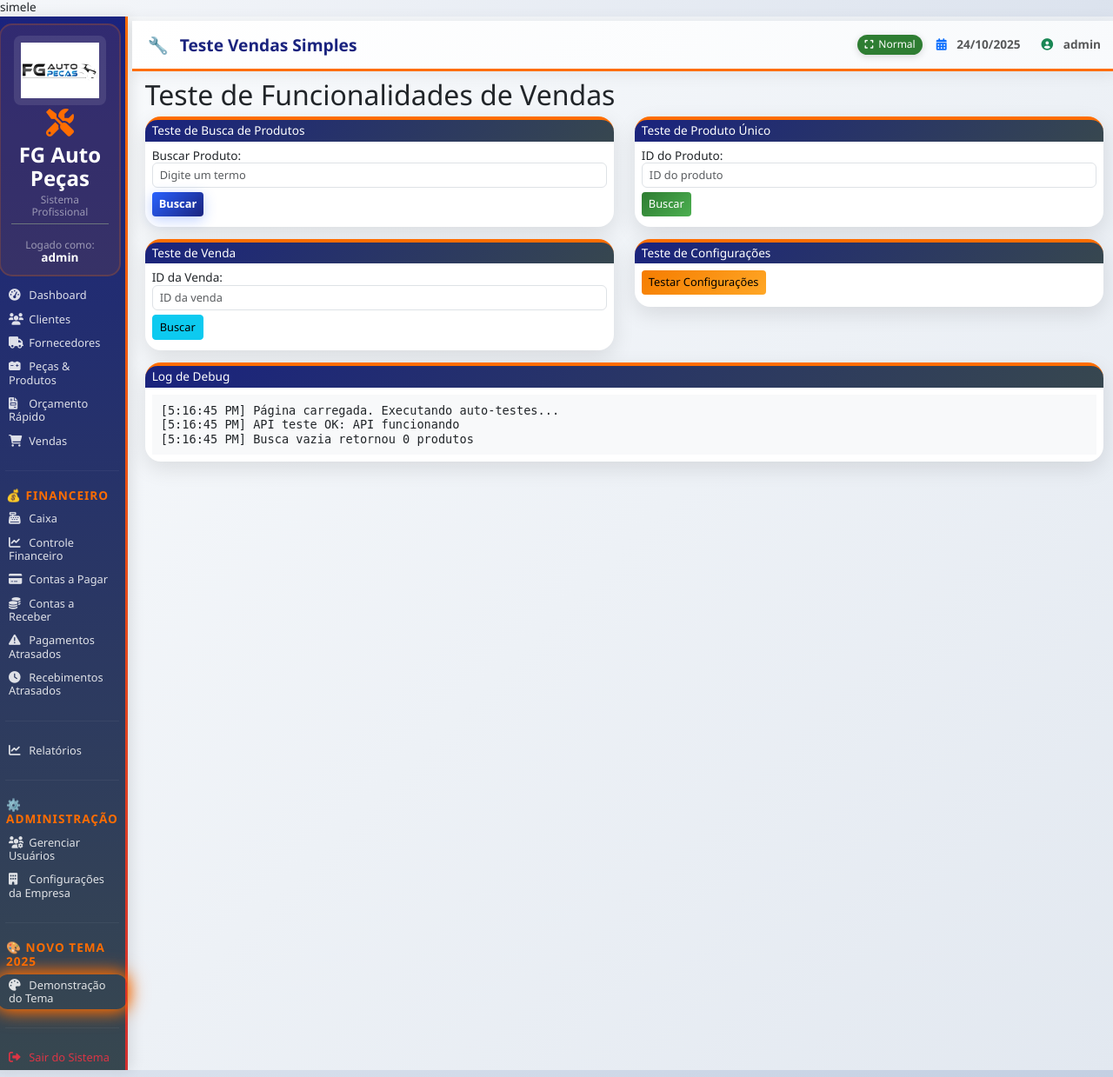
After one commit to Iltonns/J-Auto-Pe-as, a Flask app: page /teste-vendas-simples in a window 1280 px wide. The commit adds this page. Shown: the whole page at 87% size. Run offline with Flask 3, Linux system fonts and the light colour scheme; a user stored in the database is signed in; data comes from the database, SQL or seed files in the repository; data that the repository does not hold is empty; parts of the project's set-up code (start-up, migrations or seed data) failed here and were passed over.

Commit message:
Resolvendo Bugs

```diff
--- a/app.py
+++ b/app.py
@@ -711,6 +711,24 @@ def teste_desconto():
 def teste_busca():
     return render_template('teste_busca.html')
 
+# Rota de teste para debug de vendas
+@app.route('/teste-vendas-debug')
+@login_required
+def teste_vendas_debug():
+    return render_template('teste_vendas_debug.html')
+
+# Rota de teste simples para vendas
+@app.route('/teste-vendas-simples')
+@login_required
+def teste_vendas_simples():
+    return render_template('teste_vendas_simples.html')
+
+# Rota de teste direto
+@app.route('/teste-direto')
+@login_required
+def teste_direto():
+    return render_template('teste_direto.html')
+
 @app.route('/api/test')
 def api_test():
     return jsonify({"status": "ok", "message": "API funcionando"})
@@ -1033,6 +1051,7 @@ def api_venda(venda_id):
             'cliente_nome': venda.get('cliente_nome'),
             'forma_pagamento': venda['forma_pagamento'],
             'total': float(venda['total']),
+            'desconto': float(venda.get('desconto', 0)),
             'valor_pago': float(venda.get('valor_pago', 0)),
             'troco': float(venda.get('troco', 0)),
             'created_at': venda['created_at'].isoformat() if hasattr(venda['created_at'], 'isoformat') else str(venda['created_at']),
--- /dev/null
+++ b/templates/teste_vendas_simples.html
@@ -0,0 +1,266 @@
+{% extends "base.html" %}
+
+{% block title %}Teste Vendas Simples{% endblock %}
+{% block page_title %}Teste Vendas Simples{% endblock %}
+
+{% block content %}
+<div class="container">
+    <h2>Teste de Funcionalidades de Vendas</h2>
+
+    <div class="row">
+        <div class="col-md-6">
+            <div class="card">
+                <div class="card-header">
+                    <h5>Teste de Busca de Produtos</h5>
+                </div>
+                <div class="card-body">
+                    <div class="mb-3">
+                        <label>Buscar Produto:</label>
+                        <input type="text" id="buscaSimples" class="form-control" placeholder="Digite um termo">
+                        <button class="btn btn-primary mt-2" onclick="testarBuscaSimples()">Buscar</button>
+                    </div>
+                    <div id="resultadoSimples"></div>
+                </div>
+            </div>
+        </div>
+
+        <div class="col-md-6">
+            <div class="card">
+                <div class="card-header">
+                    <h5>Teste de Produto Único</h5>
+                </div>
+                <div class="card-body">
+                    <div class="mb-3">
+                        <label>ID do Produto:</label>
+                        <input type="text" id="produtoId" class="form-control" placeholder="ID do produto">
+                        <button class="btn btn-success mt-2" onclick="testarProdutoUnico()">Buscar</button>
+                    </div>
+                    <div id="resultadoProduto"></div>
+                </div>
+            </div>
+        </div>
+    </div>
+
+    <div class="row mt-4">
+        <div class="col-md-6">
+            <div class="card">
+                <div class="card-header">
+                    <h5>Teste de Venda</h5>
+                </div>
+                <div class="card-body">
+                    <div class="mb-3">
+                        <label>ID da Venda:</label>
+                        <input type="text" id="vendaId" class="form-control" placeholder="ID da venda">
+                        <button class="btn btn-info mt-2" onclick="testarVenda()">Buscar</button>
+                    </div>
+                    <div id="resultadoVenda"></div>
+                </div>
+            </div>
+        </div>
+
+        <div class="col-md-6">
+            <div class="card">
+                <div class="card-header">
+                    <h5>Teste de Configurações</h5>
+                </div>
+                <div class="card-body">
+                    <button class="btn btn-warning" onclick="testarConfiguracoes()">Testar Configurações</button>
+                    <div id="resultadoConfig" class="mt-3"></div>
+                </div>
+            </div>
+        </div>
+    </div>
+
+    <div class="row mt-4">
+        <div class="col-12">
+            <div class="card">
+                <div class="card-header">
+                    <h5>Log de Debug</h5>
+                </div>
+                <div class="card-body">
+                    <div id="logDebug" style="background: #f8f9fa; padding: 10px; font-family: monospace; white-space: pre-wrap; max-height: 400px; overflow-y: auto;"></div>
+                </div>
+            </div>
+        </div>
+    </div>
+</div>
+
+<script>
+function log(message) {
+    const now = new Date().toLocaleTimeString();
+    document.getElementById('logDebug').innerHTML += `[${now}] ${message}\n`;
+    console.log(message);
+}
+
+function testarBuscaSimples() {
+    const termo = document.getElementById('buscaSimples').value.trim();
+    if (!termo) {
+        alert('Digite um termo para buscar');
+        return;
+    }
+
+    log(`Iniciando busca por: "${termo}"`);
+
+    fetch(`/api/produtos/buscar?q=${encodeURIComponent(termo)}`)
+        .then(response => {
+            log(`Status da resposta: ${response.status}`);
+            if (!response.ok) {
+                throw new Error(`HTTP ${response.status}`);
+            }
+            return response.json();
+        })
+        .then(data => {
+            log(`Dados recebidos: ${data.length} produtos`);
+            document.getElementById('resultadoSimples').innerHTML = `
+                <div class="alert alert-success">
+                    <strong>Encontrados ${data.length} produtos:</strong>
+                    ${data.slice(0, 5).map(p => `<br>• ${p.nome} - R$ ${p.preco.toFixed(2)}`).join('')}
+                    ${data.length > 5 ? '<br>...' : ''}
+                </div>
+            `;
+        })
+        .catch(error => {
+            log(`Erro na busca: ${error.message}`);
+            document.getElementById('resultadoSimples').innerHTML = `
+                <div class="alert alert-danger">Erro: ${error.message}</div>
+            `;
+        });
+}
+
+function testarProdutoUnico() {
+    const id = document.getElementById('produtoId').value.trim();
+    if (!id) {
+        alert('Digite um ID de produto');
+        return;
+    }
+
+    log(`Buscando produto ID: ${id}`);
+
+    fetch(`/api/produto/${encodeURIComponent(id)}`)
+        .then(response => {
+            log(`Status da resposta: ${response.status}`);
+            return response.json();
+        })
+        .then(data => {
+            if (data.error) {
+                log(`Produto não encontrado: ${data.error}`);
+                document.getElementById('resultadoProduto').innerHTML = `
+                    <div class="alert alert-warning">${data.error}</div>
+                `;
+            } else {
+                log(`Produto encontrado: ${data.nome}`);
+                document.getElementById('resultadoProduto').innerHTML = `
+                    <div class="alert alert-success">
+                        <strong>${data.nome}</strong><br>
+                        Preço: R$ ${data.preco.toFixed(2)}<br>
+                        Estoque: ${data.estoque}
+                    </div>
+                `;
+            }
+        })
+        .catch(error => {
+            log(`Erro: ${error.message}`);
+            document.getElementById('resultadoProduto').innerHTML = `
+                <div class="alert alert-danger">Erro: ${error.message}</div>
+            `;
+        });
+}
+
+function testarVenda() {
+    const id = document.getElementById('vendaId').value.trim();
+    if (!id) {
+        alert('Digite um ID de venda');
+        return;
+    }
+
+    log(`Buscando venda ID: ${id}`);
+
+    fetch(`/api/venda/${id}`)
+        .then(response => {
+            log(`Status da resposta: ${response.status}`);
+            return response.json();
+        })
+        .then(data => {
+            if (data.error) {
+                log(`Venda não encontrada: ${data.error}`);
+                document.getElementById('resultadoVenda').innerHTML = `
+                    <div class="alert alert-warning">${data.error}</div>
+                `;
+            } else {
+                log(`Venda encontrada: #${data.id}`);
+                document.getElementById('resultadoVenda').innerHTML = `
+                    <div class="alert alert-success">
+                        <strong>Venda #${data.id}</strong><br>
+                        Cliente: ${data.cliente_nome || 'Cliente Avulso'}<br>
+                        Total: R$ ${data.total.toFixed(2)}<br>
+                        Forma de Pagamento: ${data.forma_pagamento}
+                    </div>
+                `;
+            }
+        })
+        .catch(error => {
+            log(`Erro: ${error.message}`);
+            document.getElementById('resultadoVenda').innerHTML = `
+                <div class="alert alert-danger">Erro: ${error.message}</div>
+            `;
+        });
+}
+
+function testarConfiguracoes() {
+    log('Buscando configurações da empresa');
+
+    fetch('/api/configuracoes-empresa')
+        .then(response => {
+            log(`Status da resposta: ${response.status}`);
+            return response.json();
+        })
+        .then(data => {
+            if (data.error) {
+                log(`Erro nas configurações: ${data.error}`);
+                document.getElementById('resultadoConfig').innerHTML = `
+                    <div class="alert alert-warning">${data.error}</div>
+                `;
+            } else {
+                log('Configurações carregadas com sucesso');
+                document.getElementById('resultadoConfig').innerHTML = `
+                    <div class="alert alert-success">
+                        <strong>Empresa:</strong> ${data.nome_empresa || 'Não configurado'}<br>
+                        <strong>Telefone:</strong> ${data.telefone || 'Não configurado'}
+                    </div>
+                `;
+            }
+        })
+        .catch(error => {
+            log(`Erro: ${error.message}`);
+            document.getElementById('resultadoConfig').innerHTML = `
+                <div class="alert alert-danger">Erro: ${error.message}</div>
+            `;
+        });
+}
+
+// Auto-teste na inicialização
+document.addEventListener('DOMContentLoaded', function() {
+    log('Página carregada. Executando auto-testes...');
+
+    // Testar API básica
+    fetch('/api/test')
+        .then(response => response.json())
+        .then(data => {
+            log(`API teste OK: ${data.message}`);
+        })
+        .catch(error => {
+            log(`Erro na API teste: ${error.message}`);
+        });
+
+    // Testar busca com termo vazio
+    fetch('/api/produtos/buscar?q=')
+        .then(response => response.json())
+        .then(data => {
+            log(`Busca vazia retornou ${data.length} produtos`);
+        })
+        .catch(error => {
+            log(`Erro na busca vazia: ${error.message}`);
+        });
+});
+</script>
+{% endblock %}
```
Also changed, not shown: templates/teste_direto.html (added, +100 -0 lines), templates/teste_vendas_debug.html (added, +124 -0 lines), templates/vendas.html (+89 -20 lines).
